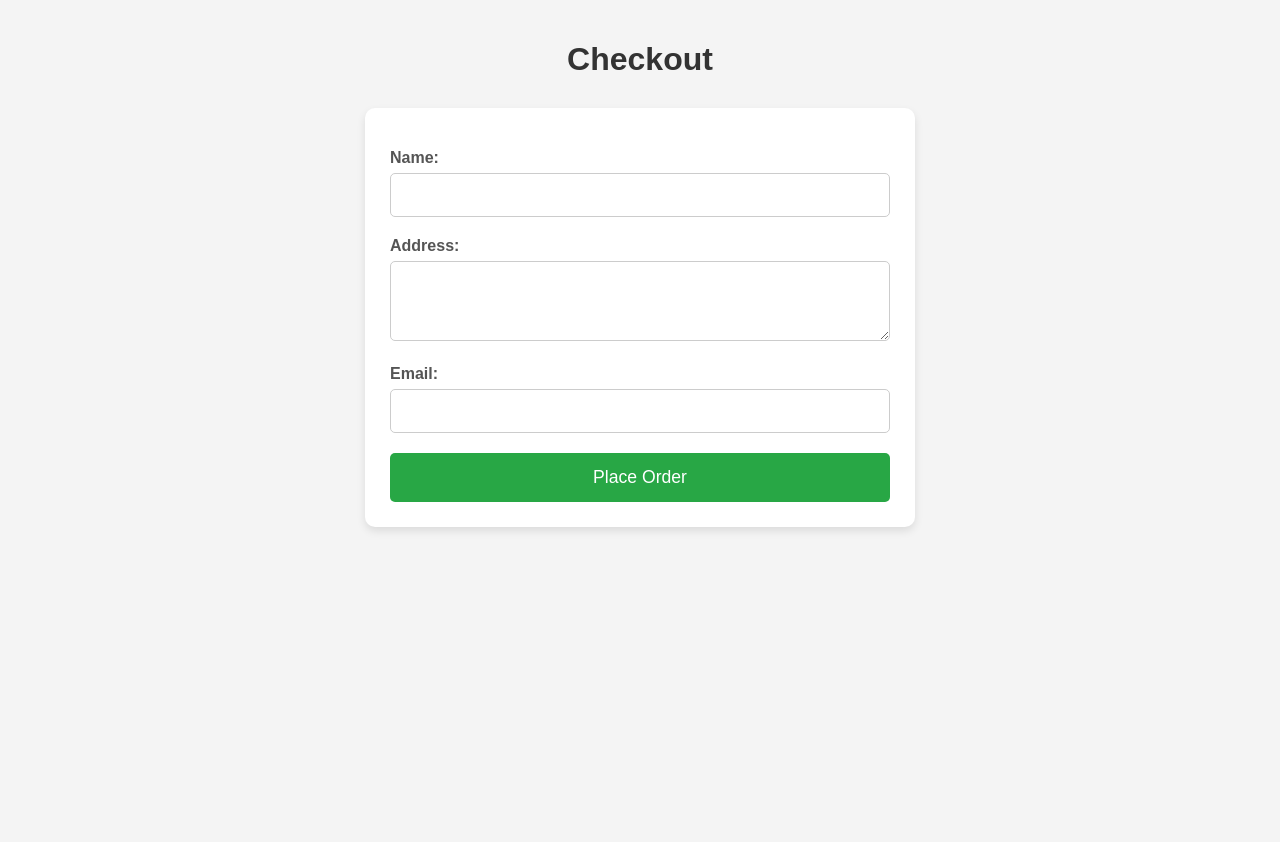
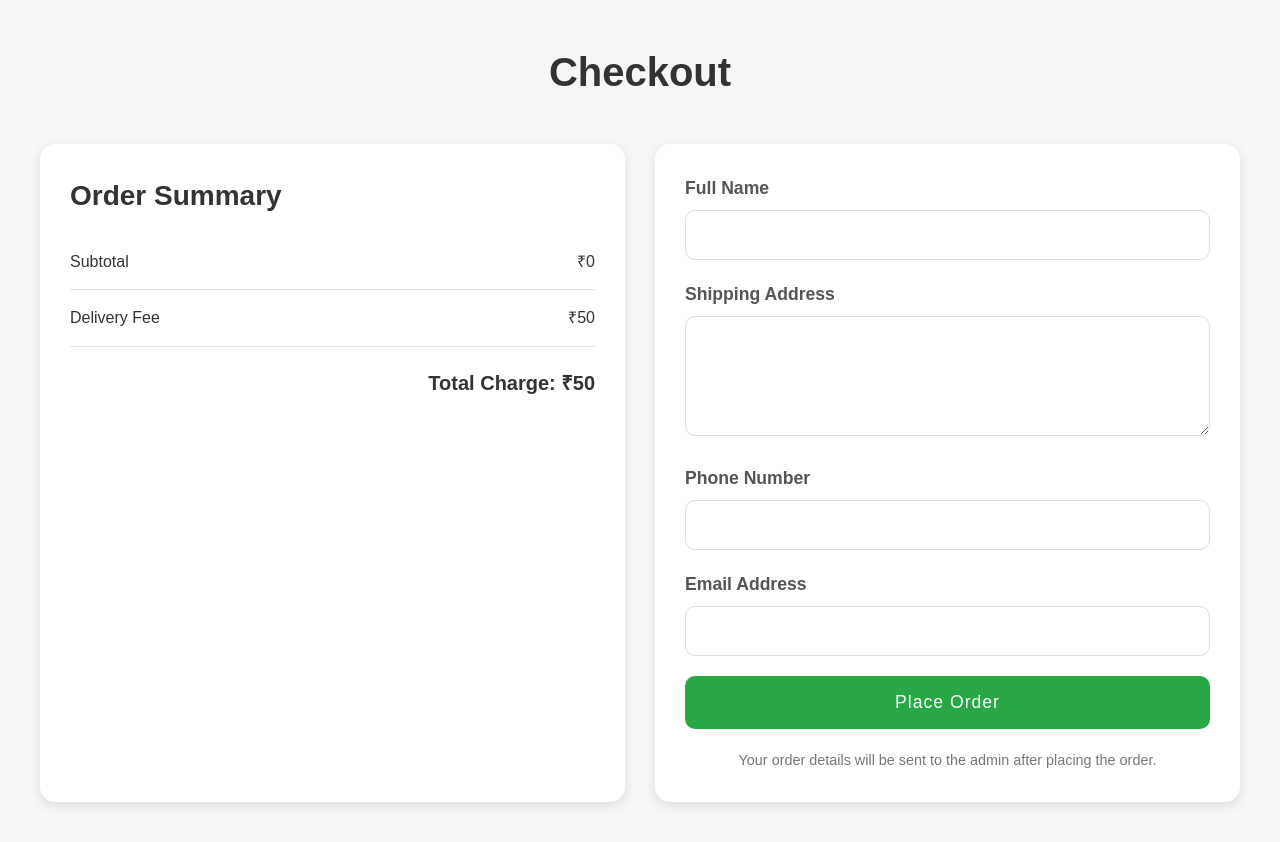
Before and after one commit to SelvaJames18/product_catalog, a Django app: page /checkout/ in a window 1280 px wide. Before the commit the page ends 531 px from the top, so only its background shows below. Run offline with Django 5.2, Linux system fonts and the light colour scheme.

Commit message:
CSS update

```diff
--- a/catalog/models.py
+++ b/catalog/models.py
@@ -9,7 +9,6 @@ class Product(models.Model):
 
     def __str__(self):
         return self.name
-
 
 class Order(models.Model):
     name = models.CharField(max_length=100)
--- a/catalog/templates/catalog/checkout.html
+++ b/catalog/templates/catalog/checkout.html
@@ -5,121 +5,207 @@
     <meta name="viewport" content="width=device-width, initial-scale=1.0" />
     <title>Checkout</title>
     <style>
+      * {
+        margin: 0;
+        padding: 0;
+        box-sizing: border-box;
+      }
+
       body {
-      font-family: Arial, sans-serif;
-      background: #f4f4f4;
-      padding: 20px;
-      margin: 0;
+        font-family: 'Arial', sans-serif;
+        background-color: #f4f6f8;
+        color: #333;
+        line-height: 1.6;
+        padding: 40px 20px;
       }
 
       h1 {
         text-align: center;
-      margin-bottom: 30px;
+        font-size: 2.5rem;
+        margin-bottom: 40px;
         color: #333;
-      font-size: 2rem;
       }
 
-    form {
-      width: 100%;
-      max-width: 500px;
+      .container-1 {
+        display: flex;
+        flex-wrap: wrap;
+        justify-content: center;
+        gap: 30px;
+        max-width: 1200px;
         margin: 0 auto;
-      background: #fff;
-      padding: 25px;
-      border-radius: 10px;
-      box-shadow: 0 4px 8px rgba(0, 0, 0, 0.1);
       }
 
-    p {
-      margin-bottom: 20px;
+      .cart-summary,
+      form {
+        background-color: white;
+        padding: 30px;
+        border-radius: 15px;
+        box-shadow: 0 4px 12px rgba(0, 0, 0, 0.1);
+        flex: 1;
+        min-width: 320px;
+        max-width: 600px;
+      }
+
+      h2 {
+        font-size: 1.75rem;
+        margin-bottom: 15px;
+        color: #333;
+      }
+
+      .cart-item {
+        display: flex;
+        justify-content: space-between;
+        padding: 15px 0;
+        border-bottom: 1px solid #e1e1e1;
+        font-size: 1rem;
+      }
+
+      .cart-item:last-child {
+        border-bottom: none;
+      }
+
+      .total {
+        font-weight: bold;
+        text-align: right;
+        margin-top: 20px;
+        font-size: 1.25rem;
       }
 
       label {
-      font-weight: bold;
+        font-size: 1.1rem;
+        font-weight: 600;
+        color: #555;
         display: block;
-      margin-bottom: 6px;
-      color: #555;
+        margin-bottom: 8px;
       }
 
-    input[type="text"],
-    input[type="email"],
+      input[type='text'],
+      input[type='email'],
       textarea {
         width: 100%;
-      padding: 12px;
-      border: 1px solid #ccc;
-      border-radius: 5px;
-      font-size: 1em;
-      box-sizing: border-box;
+        padding: 15px;
+        border: 1px solid #ddd;
+        border-radius: 10px;
+        font-size: 1rem;
+        color: #333;
+        margin-bottom: 20px;
+        transition: border-color 0.3s ease;
+      }
+
+      input[type='text']:focus,
+      input[type='email']:focus,
+      textarea:focus {
+        border-color: #28a745;
+        outline: none;
       }
 
       textarea {
         resize: vertical;
-      min-height: 80px;
+        min-height: 120px;
       }
 
-    button[type="submit"] {
+      button[type='submit'] {
         width: 100%;
+        padding: 16px;
         background-color: #28a745;
-      color: white;
-      padding: 14px;
-      font-size: 1.1em;
+        color: #fff;
         border: none;
-      border-radius: 5px;
+        border-radius: 10px;
+        font-size: 1.1rem;
         cursor: pointer;
         transition: background-color 0.3s ease;
+        letter-spacing: 1px;
       }
 
-    button[type="submit"]:hover {
+      button[type='submit']:hover {
         background-color: #218838;
       }
 
-    @media screen and (max-width: 600px) {
-      body {
-        padding: 10px;
+      .note {
+        font-size: 0.9rem;
+        color: #777;
+        text-align: center;
+        margin-top: 20px;
       }
 
-      form {
+      @media screen and (max-width: 768px) {
+        body {
           padding: 20px;
         }
 
-      h1 {
-        font-size: 1.5rem;
+        .container-1 {
+          flex-direction: column;
+          align-items: center;
+          gap: 20px;
         }
 
-      button[type="submit"] {
-        font-size: 1em;
-        padding: 12px;
+        form,
+        .cart-summary {
+          padding: 20px;
+          width: 100%;
+        }
+
+        h1 {
+          font-size: 2rem;
+        }
+
+        button[type='submit'] {
+          font-size: 1rem;
         }
       }
     </style>
   </head>
-
   <body>
     <h1>Checkout</h1>
+    <div class="container-1">
+      <div class="cart-summary">
+        <h2>Order Summary</h2>
+
+        {% for item in cart %}
+          <div class="cart-item">
+            <span>{{ item.name }}</span>
+            <span>₹{{ item.price }} × {{ item.quantity }}</span>
+          </div>
+        {% endfor %}
+
+        <div class="cart-item">
+          <span>Subtotal</span>
+          <span>₹{{ total_price }}</span>
+        </div>
+
+        <div class="cart-item">
+          <span>Delivery Fee</span>
+          <span>₹{{ delivery_fee }}</span>
+        </div>
+
+        <div class="total">
+          <span>Total Charge: ₹{{ grand_total }}</span>
+        </div>
+      </div>
+
       <form method="post">
         {% csrf_token %}
         <p>
-      <label for="name">Name:</label>
+          <label for="name">Full Name</label>
           <input type="text" name="name" id="name" required />
         </p>
         <p>
-      <label for="address">Address:</label>
+          <label for="address">Shipping Address</label>
           <textarea name="address" id="address" required></textarea>
         </p>
         <p>
-      <label for="email">Email:</label>
+          <label for="phone">Phone Number</label>
+          <input type="text" name="phone" id="phone" required />
+        </p>
+        <p>
+          <label for="email">Email Address</label>
           <input type="email" name="email" id="email" required />
         </p>
-
-    <!-- Hidden field to store cart data -->
-    <input type="hidden" name="cart_data" id="cart-data" />
         <button type="submit">Place Order</button>
+        <div class="note">
+          <p>Your order details will be sent to the admin after placing the order.</p>
+        </div>
       </form>
-
-  <script>
-    document.querySelector("form").addEventListener("submit", function () {
-      const cart = localStorage.getItem("cart");
-      document.getElementById("cart-data").value = cart;
-    });
-  </script>
+    </div>
   </body>
 </html>
--- a/catalog/urls.py
+++ b/catalog/urls.py
@@ -2,8 +2,11 @@ from django.urls import path
 from . import views
 
 urlpatterns = [
-    path('', views.product_list, name='product_list'),  # Product list page
+    path('', views.home, name='home'),  # Home page
+    path('products/', views.product_list, name='product_list'),  # Product listing
     path('cart/', views.cart_view, name='cart'),  # Cart page
+    path('save-cart/', views.save_cart, name='save_cart'),
     path('checkout/', views.checkout, name='checkout'),  # Checkout page
-    path('order_confirm/', views.order_confirm, name='order_confirm'),  # Order confirmation page
+    path('order-confirm/', views.order_confirm, name='order_confirm'),
+
 ]
--- a/catalog/views.py
+++ b/catalog/views.py
@@ -1,19 +1,28 @@
+import json
+from django.http import JsonResponse
 from django.shortcuts import render, redirect
 from .models import Product, Order, OrderItem
 from django.core.mail import send_mail
 from django.conf import settings
+from django.template.loader import render_to_string
+
+def home(request):
+    return render(request, 'catalog/home.html')
 
 # Product list view
 def product_list(request):
-    categories = Product.objects.values_list('category', flat=True).distinct()  # Get unique categories
-    selected_category = request.GET.get('category', '')  # Get selected category from URL parameters
-    query = request.GET.get("q", "")  # Get search query from URL parameters
+    categories = Product.objects.values_list('category', flat=True).distinct()  # Get all unique categories
+    selected_category = request.GET.get('category', '')  # Get selected category from query params
+    query = request.GET.get("q", "")  # Get search query
 
+    # Show all products initially
+    products = Product.objects.all()
+
+    # Filter by selected category if provided
     if selected_category:
-        products = Product.objects.filter(category=selected_category)
-    else:
-        products = Product.objects.all()
+        products = products.filter(category=selected_category)
 
+    # Apply search filter if query exists
     if query:
         products = products.filter(name__icontains=query)
 
@@ -23,49 +32,90 @@ def product_list(request):
         'selected_category': selected_category,
         'query': query,
     })
+
 # Cart view
 def cart_view(request):
     cart = request.session.get('cart', [])
-    return render(request, 'catalog/cart.html', {'cart': cart})
+    return render(request, 'catalog/cart.html', {
+        'cart': cart,
+        'MEDIA_URL': settings.MEDIA_URL  # Correctly pass this as part of the context
+    })
 
 # Checkout view
 def checkout(request):
-    cart = request.session.get('cart', [])
+    cart = request.session.get('cart', [])  # Comes from localStorage via JavaScript, or saved manually earlier
+    delivery_fee = 50
+    total_price = sum(item['price'] * item['quantity'] for item in cart)
+    grand_total = total_price + delivery_fee
+
     if request.method == 'POST':
         name = request.POST['name']
         email = request.POST['email']
         address = request.POST['address']
+        phone = request.POST.get('phone', '')
 
-        # Calculate total price
-        total_price = sum(item['price'] * item['quantity'] for item in cart)
-
-        # Create Order
+        # Save order
         order = Order.objects.create(
             name=name,
             email=email,
             address=address,
-            total_price=total_price
+            total_price=grand_total
         )
 
-        # Create OrderItems
+        # Save each cart item
         for item in cart:
             OrderItem.objects.create(
                 order=order,
-                product_name=item['name'],  # If using ForeignKey, use product=product_instance
+                product_name=item['name'],
                 price=item['price'],
                 quantity=item['quantity']
             )
 
-        # Clear cart
         request.session['cart'] = []
 
-        # Optional: Send confirmation email
-        # send_mail(...)
+        return redirect('order_confirm')  # Redirect to confirmation
 
-        return redirect('order_confirm')
+    return render(request, 'catalog/checkout.html', {
+        'cart': cart,
+        'total_price': total_price,
+        'delivery_fee': delivery_fee,
+        'grand_total': grand_total
+    })
 
-    return render(request, 'catalog/checkout.html', {'cart': cart})
+def save_cart(request):
+    if request.method == 'POST':
+        data = json.loads(request.body)
+        request.session['cart'] = data.get('cart', [])
+        return JsonResponse({'status': 'success'})
 
+
+def send_order_confirmation_email(order):
+    # Get the order details
+    name = order.name
+    email = order.email
+    address = order.address
+    total_price = order.total_price
+
+    # Prepare the context for the email template
+    context = {
+        'name': name,
+        'email': email,
+        'address': address,
+        'total_price': total_price
+    }
+
+    # Render the email HTML with context
+    email_body = render_to_string('order_confirm.html', context)
+
+    # Send the email
+    send_mail(
+        'Order Confirmed - Your Order has been Placed Successfully!',
+        'Please see the attached confirmation for your order.',
+        settings.DEFAULT_FROM_EMAIL,  # Sender's email
+        [email],  # Receiver's email (customer)
+        fail_silently=False,
+        html_message=email_body  # HTML version of the email
+    )
 # Order confirmation
 def order_confirm(request):
     return render(request, 'catalog/order_confirm.html')
```
Also changed, not shown: catalog/templates/catalog/cart.html (+54 -25 lines), catalog/templates/catalog/home.html (added, +167 -0 lines), catalog/templates/catalog/product_list.html (+99 -46 lines), mysite/settings.py (+18 -15 lines), db.sqlite3. Lines whose indentation alone changed are shown as unchanged.
